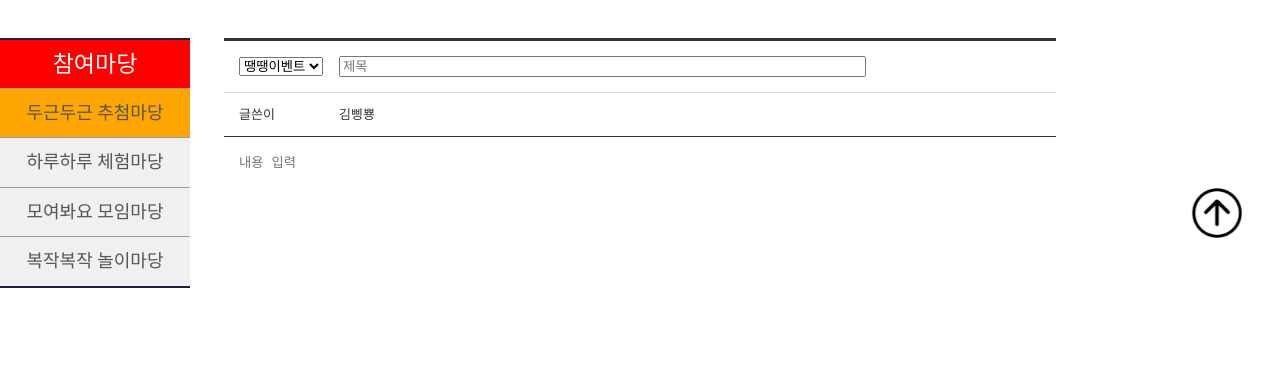
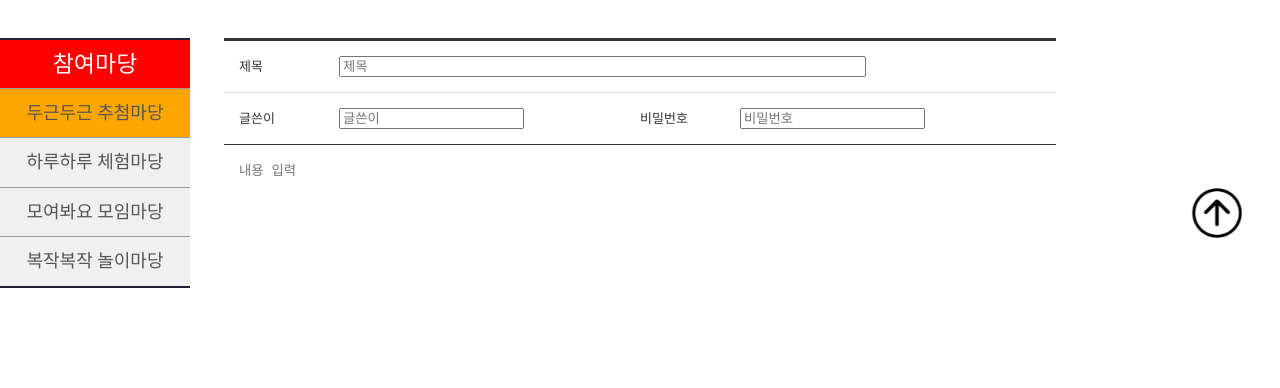
Before and after one commit to whdk93/project_una, a plain HTML site: page sub_write.html in a window 1280 px wide. Shown: the part 412-800 px from the top of the page. Drawn offline with nearby package versions, Linux system fonts and the light colour scheme; a web font is replaced by a local one.

Commit message:
Add files via upload

```diff
--- a/sub_write.html
+++ b/sub_write.html
@@ -92,19 +92,18 @@
             <div class="write_typing_wrap">
                 <div class="write_title">
                     <dl>
-                        <dt>
-                            <select>
-                                <option value="d">땡땡이벤트</option>
-                                <option value="d">뿅뿅이벤트</option>
-                            </select>
-                        </dt>
+                        <dt>제목</dt>
                         <dd><input type="text" placeholder="제목"></dd>
                     </dl>
                 </div>
                 <div class="write_info">
                     <dl>
                         <dt>글쓴이</dt>
-                        <dd>김삥뿅</dd>
+                        <dd><input type="text" placeholder="글쓴이"></dd>
+                    </dl>
+                    <dl>
+                        <dt>비밀번호</dt>
+                        <dd><input type="password" name="pwd" id="write_pwd" placeholder="비밀번호"></dd>
                     </dl>
                 </div>
                 <div class="write_content_wrap">
```
Also changed, not shown: sub_gallery.html (+3 -2 lines), sub_news.html (+3 -2 lines), sub_view.html (+0 -4 lines).
